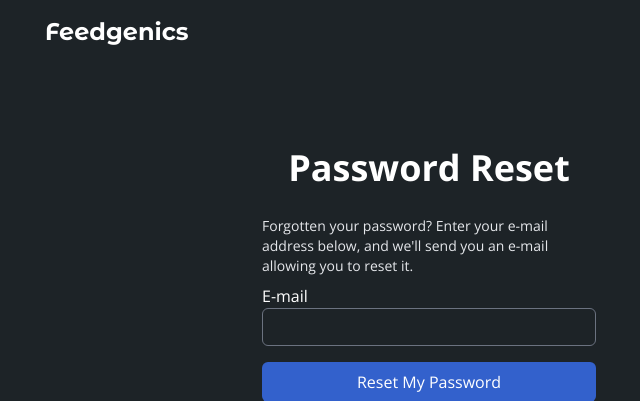
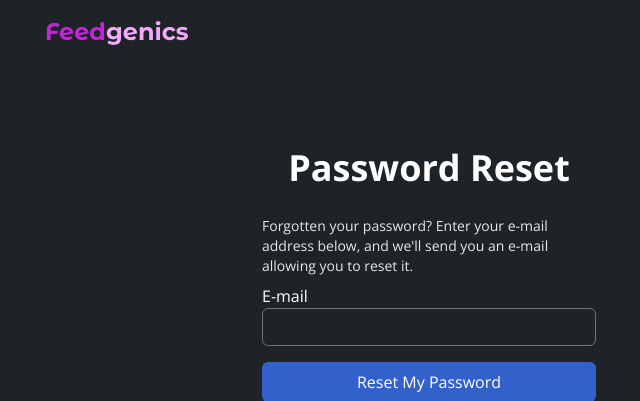
Before and after one commit to rocksongabriel/feedgenics, a Django app: page /accounts/password/reset/ in a window 1280 px wide. Shown: the top 401 px of the page, without its empty margins (211-851 px from the left). Run offline with Django 4.2, Linux system fonts and the light colour scheme; style sheets or scripts are compiled from the project's sources.

Commit message:
Modify the display of the site name

```diff
--- a/templates/account/base.html
+++ b/templates/account/base.html
@@ -18,7 +18,12 @@
   <nav class="py-4 px-5 xl:px-64">
     <div class="flex justify-between">
       <div class="self-center">
-        <a href="#" class="font-bold text-xl md:text-2xl text-white font-montserrat-alternatives">Feedgenics</a>
+        <a
+            href="{% url 'pages:homepage' %}"
+            class="font-bold text-xl md:text-2xl text-white font-montserrat-alternatives"
+          >
+            <span class="text-fuchsia-600">Feed</span><span class="text-fuchsia-300">genics</span>
+          </a>
       </div>
     </div>
   </nav>
```
